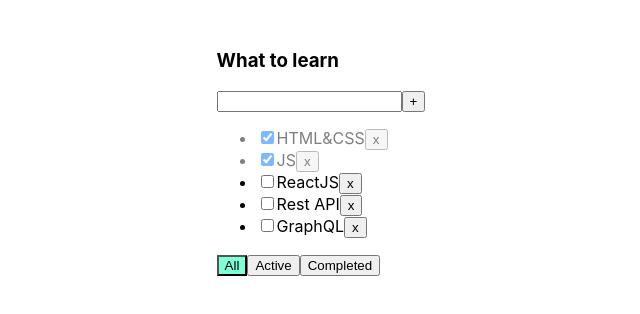
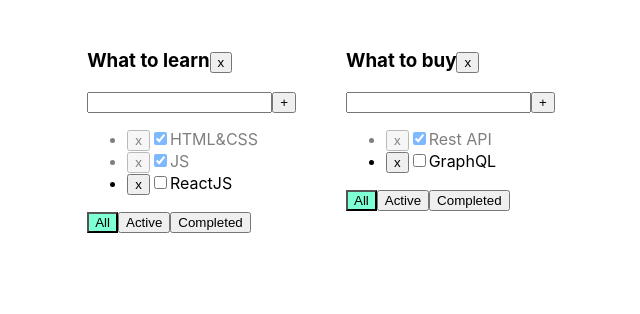
Before and after one commit to egaletsky/toDoList, a React (Create React App) app: page / in a window 1280 px wide. Shown: the top 314 px of the page, without its empty margins (294-934 px from the left). Built offline with nearby package versions, Linux system fonts and the light colour scheme.

Commit message:
5 lesson

```diff
--- a/src/App.tsx
+++ b/src/App.tsx
@@ -1,67 +1,101 @@
 import React, {useState} from 'react';
 import './App.css';
-import {Todolist} from './Todolist';
+import {TaskType, Todolist} from './Todolist';
 import {v1} from 'uuid';
 
-export type FilterValuesType = "all" | "active" | "completed";
+export type FilterValuesType = 'all' | 'active' | 'completed';
+
+export type TodoListsType = {
+    id: string
+    title: string
+    filter: FilterValuesType
+}
+
+
+
+type  StateTaskType = {
+    [key:string]:TaskType[]
+}
 
 function App() {
 
-    let [tasks, setTasks] = useState([
-        { id: v1(), title: "HTML&CSS", isDone: true },
-        { id: v1(), title: "JS", isDone: true },
-        { id: v1(), title: "ReactJS", isDone: false },
-        { id: v1(), title: "Rest API", isDone: false },
-        { id: v1(), title: "GraphQL", isDone: false },
-    ]);
+    let todolistID1 = v1()
+    let todolistID2 = v1()
 
-    function addTask(title:string) {
-        let task = {id: v1(), title: title, isDone: false}
-        let newTasks = [task, ...tasks]
-        setTasks(newTasks)
+
+    let [todolists, setTodolists] = useState<TodoListsType[]>([
+        {id: todolistID1, title: 'What to learn', filter: 'all'},
+        {id: todolistID2, title: 'What to buy', filter: 'all'},
+    ])
+
+    let [tasks, setTasks] = useState<StateTaskType>({
+        [todolistID1]: [
+            {id: v1(), title: 'HTML&CSS', isDone: true},
+            {id: v1(), title: 'JS', isDone: true},
+            {id: v1(), title: 'ReactJS', isDone: false},
+
+        ],
+        [todolistID2]: [
+            {id: v1(), title: 'Rest API', isDone: true},
+            {id: v1(), title: 'GraphQL', isDone: false},
+        ]
+    })
+
+
+    const removeToDoList = (toDoListID: string)=>{
+        setTodolists(todolists.filter(el=>el.id!==toDoListID))
+        delete tasks[toDoListID]
     }
 
-    function removeTask(id: string) {
-        let filteredTasks = tasks.filter(t => t.id !== id);
-        setTasks(filteredTasks);
+
+    function addTask(toDoListID: string, title: string) {
+        setTasks({...tasks, [toDoListID]: [ {id: v1(), title: title, isDone: false} , ...tasks[toDoListID]]})
+
+
     }
 
-    let [filter, setFilter] = useState<FilterValuesType>("all");
-
-    let tasksForTodolist = tasks;
-
-    if (filter === "active") {
-        tasksForTodolist = tasks.filter(t => t.isDone === false);
-    }
-    if (filter === "completed") {
-        tasksForTodolist = tasks.filter(t => t.isDone === true);
+    function removeTask(toDoListID: string, id: string) {
+        setTasks({...tasks, [toDoListID]: tasks[toDoListID].filter(el=>el.id!==id)});
     }
 
-    function changeFilter(value: FilterValuesType) {
-        setFilter(value);
+
+    function changeFilter(toDoListID: string, value: FilterValuesType) {
+        setTodolists(todolists.map(el=>el.id===toDoListID? {...el, filter:value} : el))
     }
 
-    const changeTaskStatus = (id:string, isDone:boolean)=>{
-        let task = tasks.find(t=>t.id===id)
-        if(task){
-            task.isDone =isDone;
-            setTasks([...tasks])
-        }
-
+    const changeTaskStatus = (toDoListID: string, id: string, isDone: boolean) => {
+        setTasks({ ...tasks ,[toDoListID]: tasks[toDoListID].map(el=>el.id===id ? {...el, isDone: isDone } : el  )})
     }
 
     return (
         <div className="App">
-            <Todolist title="What to learn"
-                      tasks={tasksForTodolist}
-                      removeTask={removeTask}
-                      changeFilter={changeFilter}
-                      addTask={addTask}
-                      changeTaskStatus={changeTaskStatus}
-                      filter={filter}
-            />
+            {todolists.map(todolist => {
+
+                let tasksForTodolist = tasks[todolist.id];
+
+                if (todolist.filter === 'active') {
+                    tasksForTodolist = tasks[todolist.id].filter(t => !t.isDone);
+                }
+                if (todolist.filter === 'completed') {
+                    tasksForTodolist = tasks[todolist.id].filter(t => t.isDone);
+                }
+
+
+                return <Todolist key={todolist.id}
+                                 todolistID={todolist.id}
+                                 title={todolist.title}
+                                 tasks={tasksForTodolist}
+                                 removeTask={removeTask}
+                                 changeFilter={changeFilter}
+                                 addTask={addTask}
+                                 changeTaskStatus={changeTaskStatus}
+                                 filter={todolist.filter}
+                                 removeToDoList={removeToDoList}/>
+
+            })}
         </div>
     );
 }
 
+
 export default App;
--- a/src/Todolist.tsx
+++ b/src/Todolist.tsx
@@ -1,7 +1,7 @@
 import React, {ChangeEvent, useState, KeyboardEvent} from 'react';
 import {FilterValuesType} from './App';
 
-type TaskType = {
+export type TaskType = {
     id: string
     title: string
     isDone: boolean
@@ -10,11 +10,13 @@
 type PropsType = {
     title: string
     tasks: Array<TaskType>
-    removeTask: (taskId: string) => void
-    changeFilter: (value: FilterValuesType) => void
-    addTask: (title: string) => void
-    changeTaskStatus: (id: string, isDone: boolean) => void
+    removeTask: (toDoListID:string, taskId: string) => void
+    changeFilter: (todolistID:string, value: FilterValuesType) => void
+    addTask: (toDoListID: string, title: string) => void
+    changeTaskStatus: (toDoListID: string, id: string, isDone: boolean) => void
     filter: FilterValuesType
+    todolistID:string
+    removeToDoList:(toDoListID: string)=>void
 }
 
 export function Todolist(props: PropsType) {
@@ -23,7 +25,7 @@
 
     const addTask = () => {
         if (title.trim() !== '') {
-            props.addTask(title.trim())
+            props.addTask(props.todolistID, title.trim())
             setTitle('')
         } else {
             setError('Title is required')
@@ -39,13 +41,15 @@
             addTask()
         }
     }
-    const onFilterClickHandler = (filer: FilterValuesType) => {
-        props.changeFilter(filer)
+    const onFilterClickHandler = (filter: FilterValuesType) => {
+        props.changeFilter(props.todolistID, filter)
     }
 
 
     return <div>
-        <h3>{props.title}</h3>
+        <h3>{props.title}
+            <button onClick={()=>props.removeToDoList(props.todolistID)}>х</button>
+        </h3>
         <div>
             <input value={title}
                    onChange={onChangeHandler}
@@ -59,20 +63,20 @@
 
         <ul>
             {props.tasks.map(t => {
-                const onClickHandler = () => props.removeTask(t.id)
+                const onClickHandler = () => props.removeTask(props.todolistID,t.id)
                 const onChangeHandler = (e: ChangeEvent<HTMLInputElement>) => {
-                    props.changeTaskStatus(t.id, e.currentTarget.checked)
+                    props.changeTaskStatus(props.todolistID, t.id, e.currentTarget.checked)
                 }
 
                 return (
                     <li key={t.id} className={t.isDone?'is-done':''}>
+                        <button onClick={onClickHandler}>x</button>
                         <input type="checkbox"
                                checked={t.isDone}
                                onChange={onChangeHandler}
                         />
                         <span>{t.title}</span>
-                        <button onClick={onClickHandler}>x
-                        </button>
+
                     </li>
                 )
             })}
```
